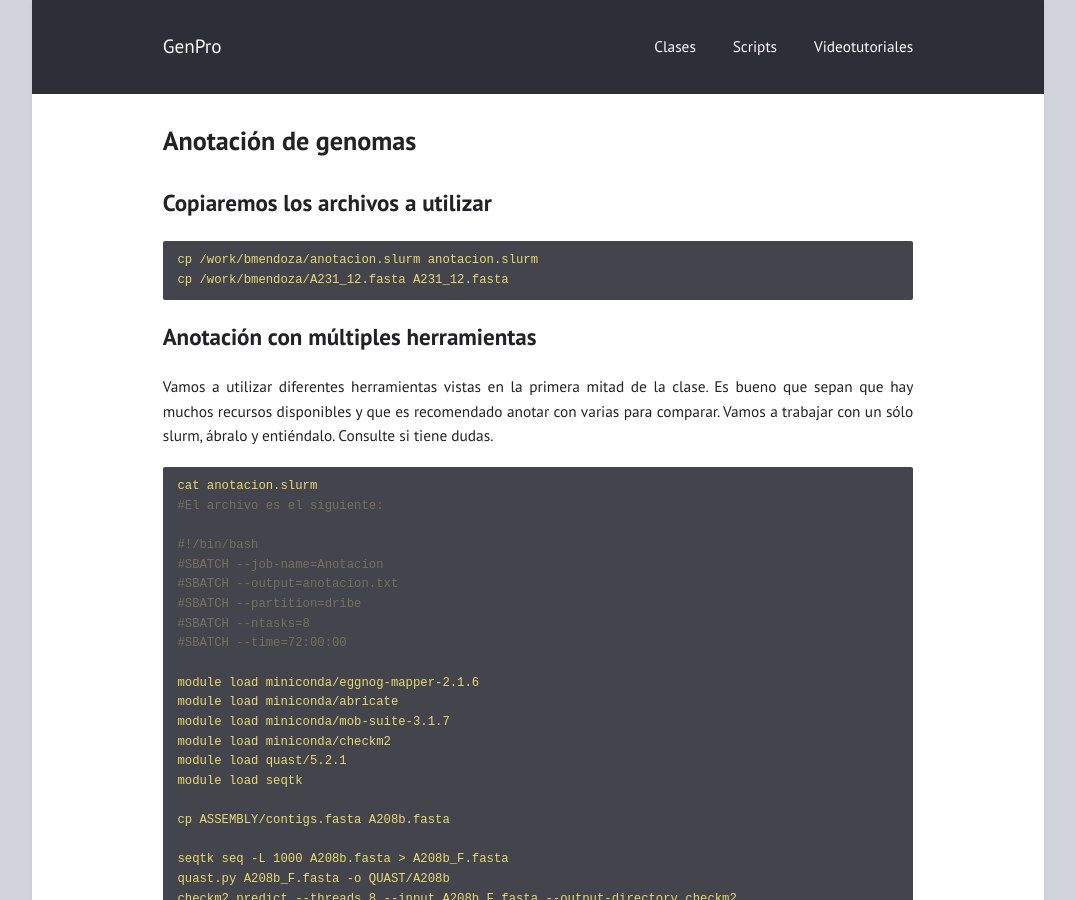
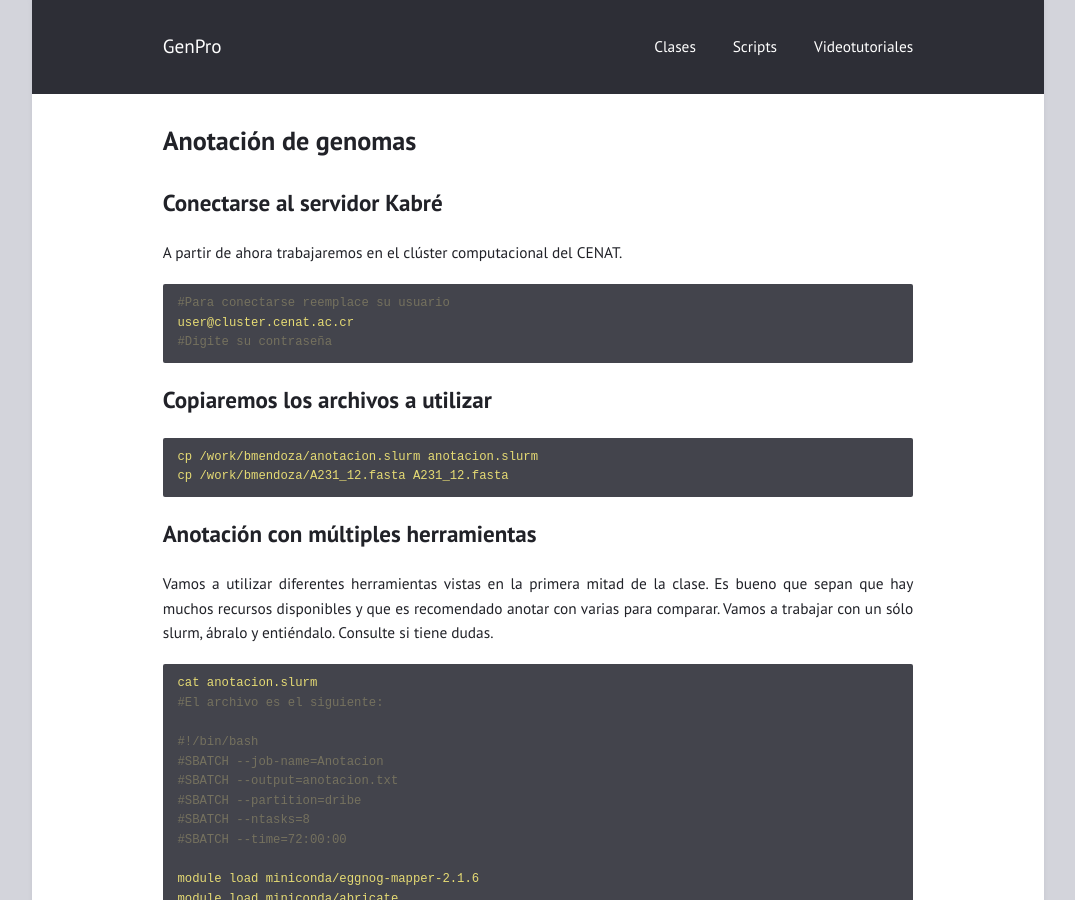
Before and after one commit to braddmg/GenPro, a Jekyll site: the page built from _posts/2024-09-07-Anotación-de-genomas.md, in a window 1280 px wide and 900 px high. Shown: the whole window, without its empty margins (102-1177 px from the left). Built offline with Jekyll 4.4.1, drawn with Linux system fonts in a browser that asks for light colours.

Commit message:
Update 2024-09-07-Anotación-de-genomas.md

````diff
--- a/_posts/2024-09-07-Anotación-de-genomas.md
+++ b/_posts/2024-09-07-Anotación-de-genomas.md
@@ -2,6 +2,13 @@
 title: "Anotación de genomas"
 layout: page
 ---
+## Conectarse al servidor Kabré
+A partir de ahora trabajaremos en el clúster computacional del CENAT.
+```yml
+#Para conectarse reemplace su usuario
+user@cluster.cenat.ac.cr
+#Digite su contraseña
+```
 ## Copiaremos los archivos a utilizar
 ```yml
 cp /work/bmendoza/anotacion.slurm anotacion.slurm
````
